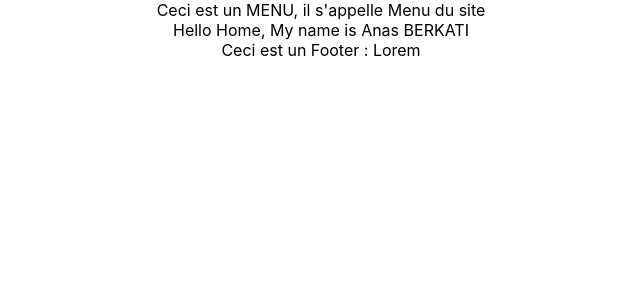
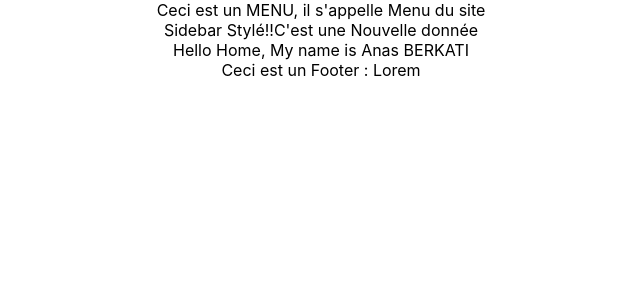
Before and after one commit to berkati10/Project1, a React (Create React App) app: page / in a window 1280 px wide. Shown: the top 300 px of the page, without its empty margins (319-959 px from the left). Built offline with nearby package versions, Linux system fonts and the light colour scheme.

Commit message:
Ajouter Sidebar

```diff
--- a/src/App.js
+++ b/src/App.js
@@ -3,11 +3,13 @@ import './App.css';
 import Home from './components/Home'
 import Navbar from './components/Navbar'
 import Footer from './components/Footer'
+import Sidebar from './components/Sidebar'
 
 function App() {
   return (
     <div className="App">
       <Navbar title="Menu du site"/>
+      <Sidebar data="C'est une Nouvelle donnée"/>
      <Home/>
      <Footer logo="Lorem"/>
     </div>
--- /dev/null
+++ b/src/components/Sidebar.js
@@ -0,0 +1,17 @@
+import React from 'react'
+import PropTypes from 'prop-types'
+
+const Sidebar = ({data}) => {
+    return (
+        <div>
+            Sidebar Stylé!!
+            {data && data}
+        </div>
+    )
+}
+
+Sidebar.propTypes = {
+data : PropTypes.string.isRequired,
+}
+
+export default Sidebar
```
